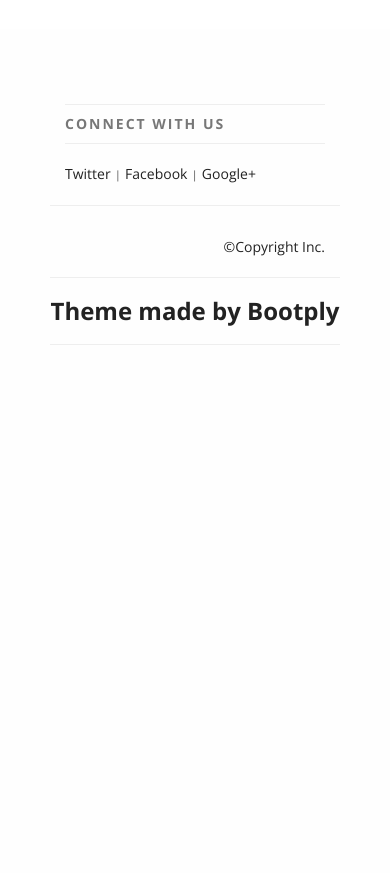
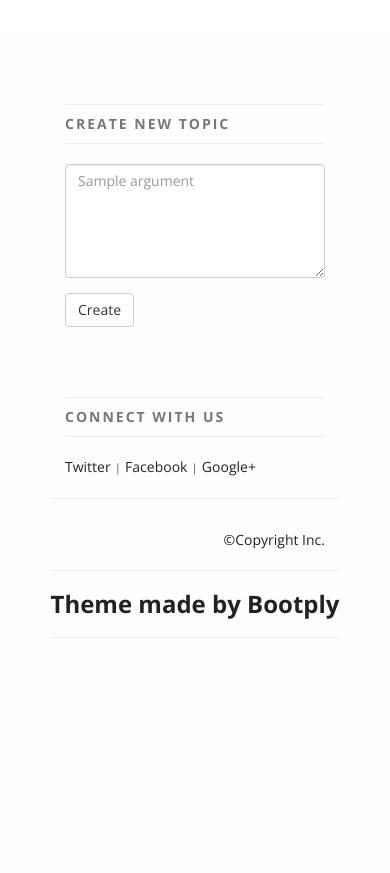
Before and after one commit to andrewdacenko/FastProjectChallenge, a Django app: page /new/ in a window 390 px wide. Shown: the part 845-1718 px from the top of the page. Run offline with Django 3.2, Linux system fonts and the light colour scheme; some libraries are stand-ins or nearby versions.

Commit message:
New topics

```diff
--- a/apps/main/templates/base.html
+++ b/apps/main/templates/base.html
@@ -25,11 +25,12 @@
 
         <!-- sidebar -->
         <div class="column col-sm-3" id="sidebar">
-          <a class="logo" href="#">B</a>
+          <a class="logo" href="/">A</a>
           <ul class="nav">
             <li><a href="/active">Active</a></li>
             <li><a href="/voting">Voting</a></li>
             <li><a href="/archive">Archive</a></li>
+            <li><a href="/new">New Topic</a></li>
           </ul>
           <ul class="nav hidden-xs" id="sidebar-footer">
             <li>
--- a/apps/main/templates/index.html
+++ b/apps/main/templates/index.html
@@ -1,7 +1,7 @@
 {% extends "base.html" %}
 
 {% block content %}
-	<div ng-controller="IndexController as index">
+	<div ng-controller="IndexController as index" class="row">
 		<div class="col-sm-12" id="featured">
 			<div class="page-header text-muted">
 				Active
--- a/apps/main/templates/new.html
+++ b/apps/main/templates/new.html
@@ -1,5 +1,23 @@
 {% extends "base.html" %}
 
 {% block content %}
-
+  <div ng-controller="NewTopicController as new" class="row">
+    <div class="col-sm-12">
+      <div class="page-header text-muted">
+        Create new topic
+      </div>
+    </div>
+    <div class="col-sm-12">
+      <form name="topicForm" novalidate class="form" ng-submit="topicForm.$valid && new.submit()">
+        {% csrf_token %}
+        <div class="form-group">
+          <textarea class="form-control comment-area" ng-model="new.text" required minlength="10" placeholder="Sample argument" rows="5"></textarea>
+        </div>
+        <div class="form-group">
+          <button type="submit" class="btn btn-default">Create</button>
+        </div>
+        <p ng-if="new.error.text">{$ new.error.text $}</p>
+      </form>
+    </div>
+  </div>
 {% endblock %}
--- a/apps/main/templates/state.html
+++ b/apps/main/templates/state.html
@@ -1,7 +1,7 @@
 {% extends "base.html" %}
 
 {% block content %}
-  <div ng-controller="StateController as state">
+  <div ng-controller="StateController as state" class="row">
     <div class="col-sm-12" id="featured">
       <div class="page-header text-muted">
         {$ state.title $}
--- a/static/js/main.js
+++ b/static/js/main.js
@@ -78,13 +78,51 @@
 		});
 	};
 
-	function nl2br($sce) {
-		return function(msg, is_xhtml) {
-			var is_xhtml = is_xhtml || true;
-			var breakTag = (is_xhtml) ? '<br />' : '<br>';
-			var msg = (msg + '').replace(/([^>\r\n]?)(\r\n|\n\r|\r|\n)/g, '$1' + breakTag + '$2');
-			return $sce.trustAsHtml(msg);
-		}
+	function NewTopicController($http, $location, $timeout) {
+		var self = this;
+
+		this.error = {
+			timeout: null,
+			text: ''
+		};
+
+		this.text = '';
+
+		this.submit = function() {
+			if (self.error.timeout) {
+				$timeout.cancel(self.error.timeout);
+			};
+
+			console.log(self.text.trim().length);
+
+			if ((self.text.trim()).length < 10) {
+				self.error.text = 'Need at least 10 symbols';
+				self.error.timeout = $timeout(function() {
+					self.error.text = '';
+				}, 1500);
+
+				return;
+			};
+
+			$http
+				.post('/api/topics', {
+					title: this.text
+				})
+				.then(function(response) {
+					var id = response.data.id;
+					window.location = '/topic/' + id;
+				}, function(reason) {
+					if (reason.status === 401) {
+						window.location = '/login';
+					};
+
+					self.error.text = 'Something went wrong';
+					self.error.timeout = $timeout(function() {
+						self.error.text = '';
+						self.error.timeout = null;
+					}, 1500);
+				});
+		};
 	};
 
 	angular
@@ -98,10 +136,10 @@
 			};
 			$httpProvider.defaults.headers.post['Content-Type'] = 'application/x-www-form-urlencoded; charset=UTF-8';
 		})
-	// .filter('nl2br', ['$sce', nl2br])
-	.controller('IndexController', ['$http', IndexController])
+		.controller('IndexController', ['$http', IndexController])
 		.controller('StateController', ['$http', '$location', StateController])
 		.controller('TopicController', ['$http', '$location', TopicController])
+		.controller('NewTopicController', ['$http', '$location', '$timeout', NewTopicController])
 		.run(function($http, $cookies) {
 			$http.defaults.headers.post['X-CSRFToken'] = $cookies['csrftoken'];
 		})
```
Also changed, not shown: apps/main/templates/topic.html (+8 -8 lines).
